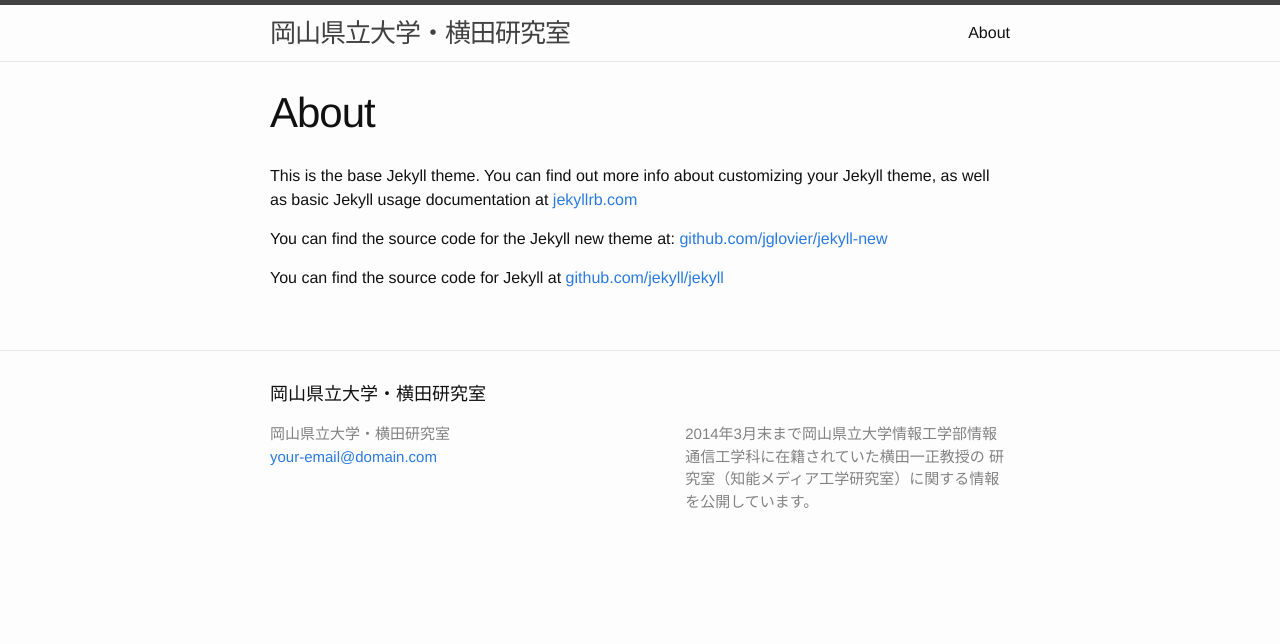
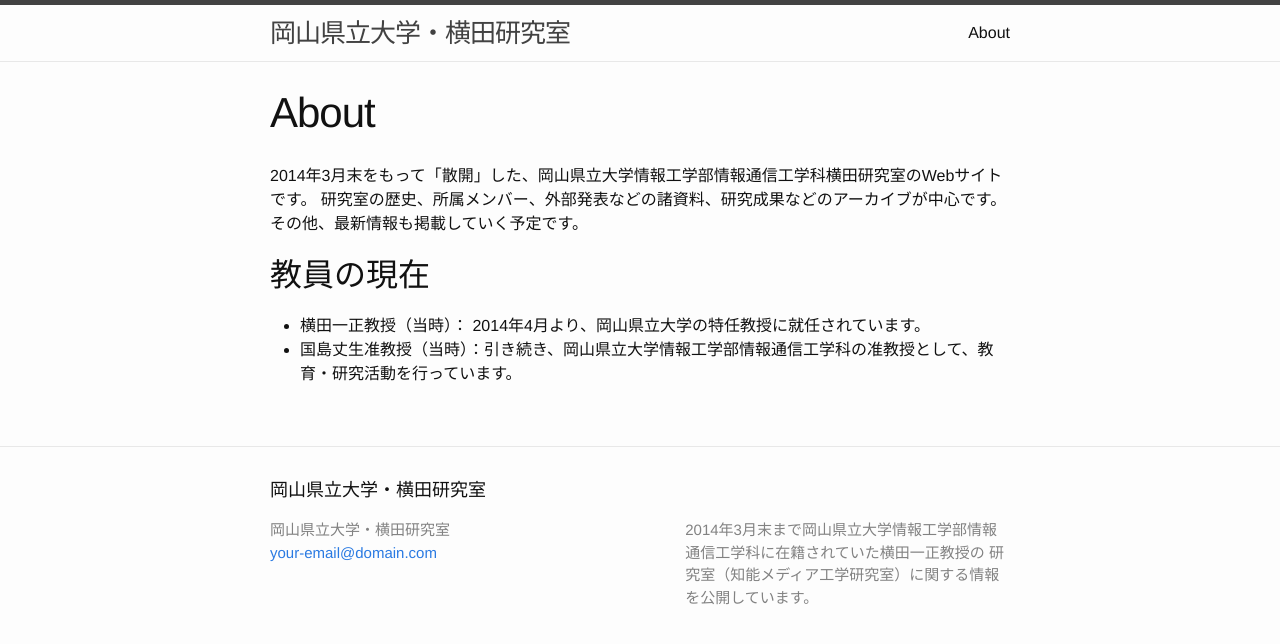
Before and after one commit to opu-yokotalab/opu-yokotalab.com, a Jekyll site: the page built from about.md, in a window 1280 px wide. Shown: the top 644 px of the page. Built offline with Jekyll 4.4.1, drawn with Linux system fonts in a browser that asks for light colours.

Commit message:
rewrite about.md for opu-yokotalab.com.

```diff
--- a/about.md
+++ b/about.md
@@ -4,8 +4,11 @@ title: About
 permalink: /about/
 ---
 
-This is the base Jekyll theme. You can find out more info about customizing your Jekyll theme, as well as basic Jekyll usage documentation at [jekyllrb.com](http://jekyllrb.com/)
+2014年3月末をもって「散開」した、岡山県立大学情報工学部情報通信工学科横田研究室のWebサイトです。
+研究室の歴史、所属メンバー、外部発表などの諸資料、研究成果などのアーカイブが中心です。
+その他、最新情報も掲載していく予定です。
 
-You can find the source code for the Jekyll new theme at: [github.com/jglovier/jekyll-new](https://github.com/jglovier/jekyll-new)
+## 教員の現在
 
-You can find the source code for Jekyll at [github.com/jekyll/jekyll](https://github.com/jekyll/jekyll)
+- 横田一正教授（当時）： 2014年4月より、岡山県立大学の特任教授に就任されています。
+- 国島丈生准教授（当時）：引き続き、岡山県立大学情報工学部情報通信工学科の准教授として、教育・研究活動を行っています。
```
